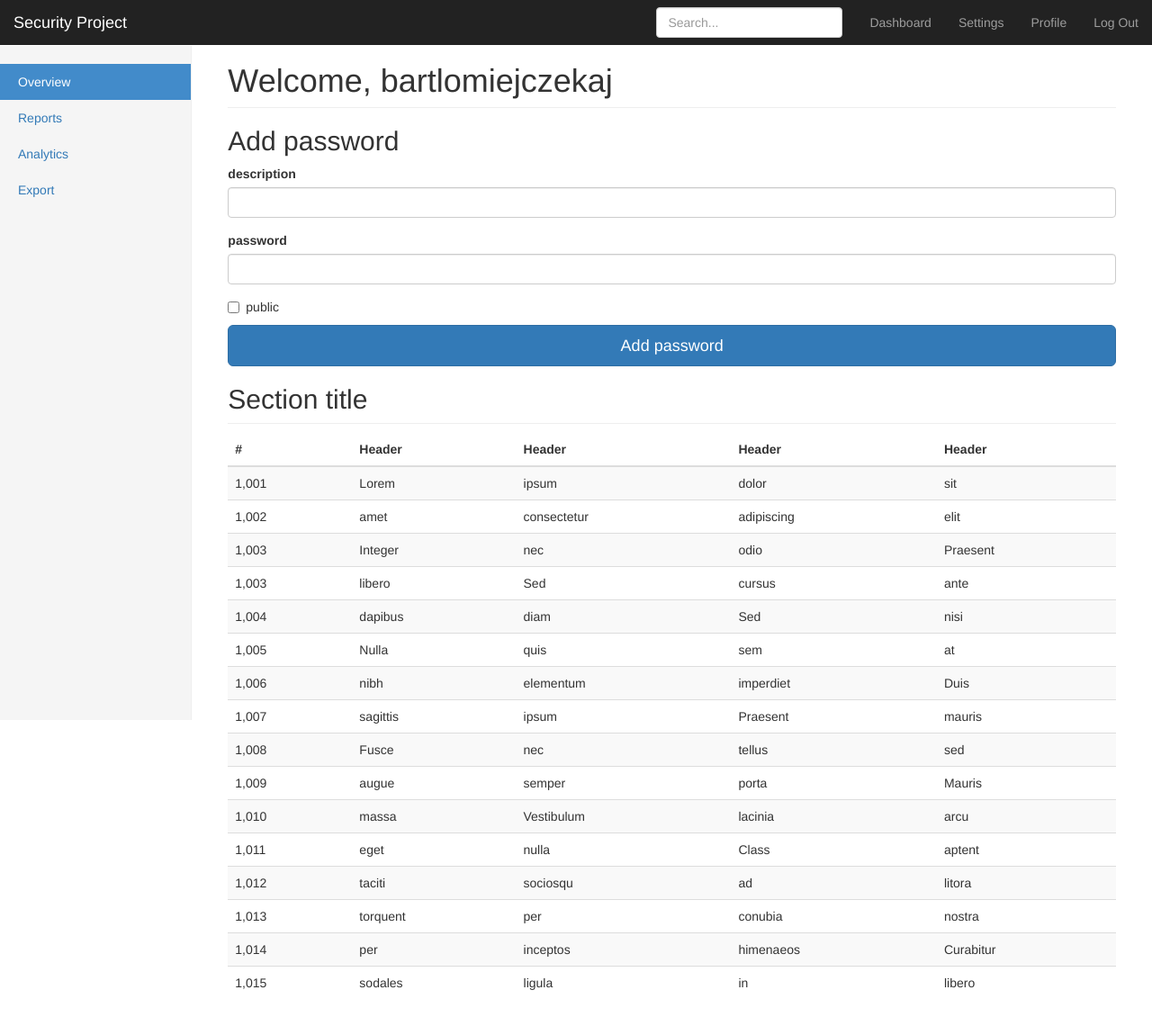
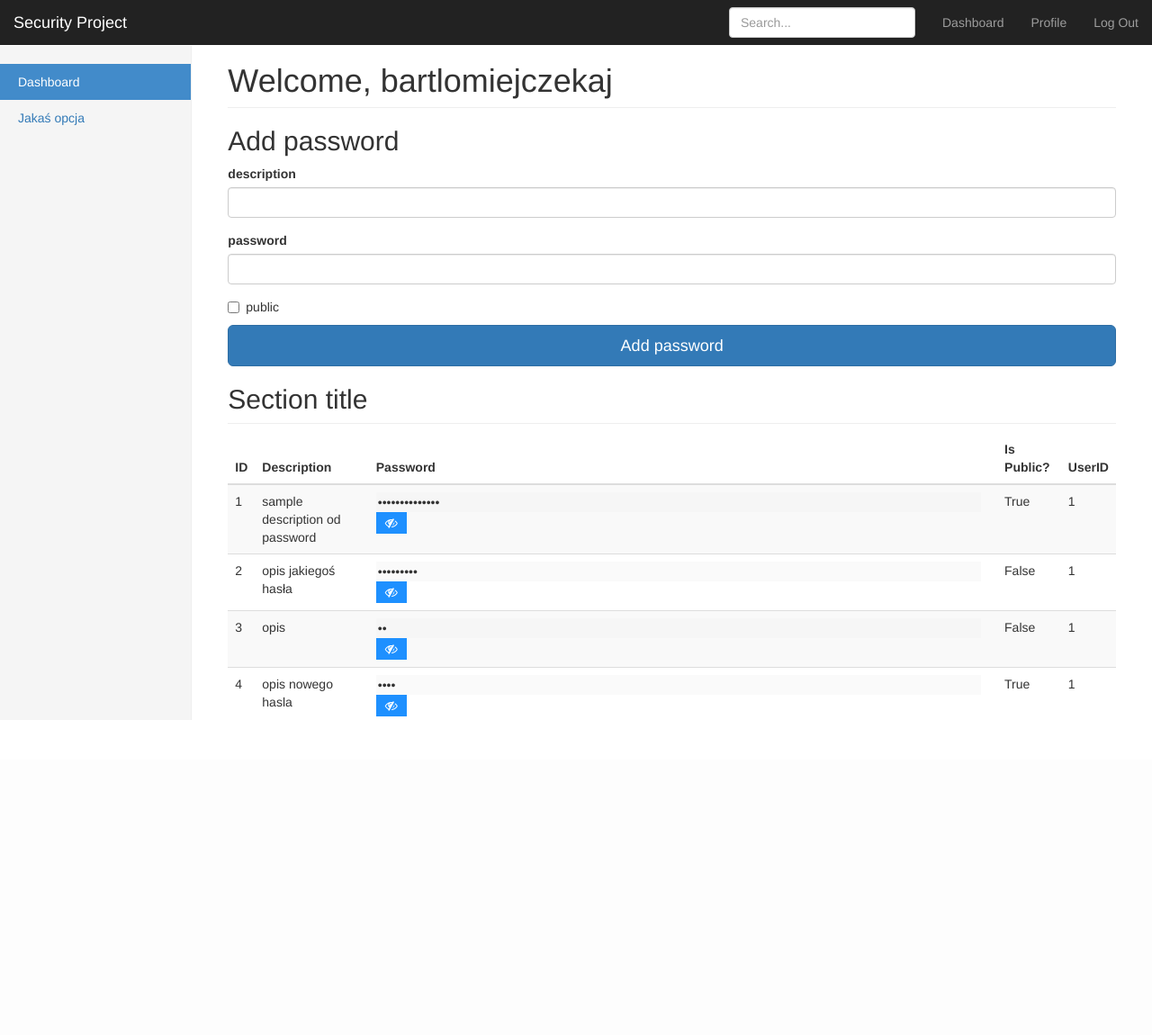
Before and after one commit to Barteq3012/Projekt-OD, a Flask app: page /dashboard in a window 1280 px wide. Shown: the whole page at 90% size. After the commit the page ends 800 px from the top, so only its background shows below. Run offline with Flask 2, Linux system fonts and the light colour scheme; a user stored in the database is signed in; data comes from the database, SQL or seed files in the repository; both versions use the stored data as it was after the commit; some libraries are stand-ins or nearby versions.

Commit message:
wyświetlanie danych

```diff
--- a/app.py
+++ b/app.py
@@ -1,4 +1,4 @@
-from flask import Flask, render_template, redirect, url_for
+from flask import Flask, render_template, redirect, url_for, flash
 from flask_bootstrap import Bootstrap
 from flask_wtf import FlaskForm
 from wtforms import StringField, PasswordField, BooleanField
@@ -7,6 +7,7 @@ from flask_sqlalchemy import SQLAlchemy
 #from werkzeug.security import generate_password_hash, check_password_hash
 from flask_login import LoginManager, UserMixin, login_user, login_required, logout_user, current_user
 from argon2 import PasswordHasher
+import flask
 
 app = Flask(__name__)
 app.config['SECRET_KEY'] = 'Thisissupposedtobesecret!'
@@ -75,6 +76,9 @@ def index():
 @app.route('/login', methods=['GET', 'POST'])
 def login():
     form = LoginForm()
+    if flask.request.method == "GET":
+        return render_template('login.html', form=form)
+
     user = User.query.filter_by(username=form.username.data).first()
     if form.validate_on_submit() and user:
         try:
@@ -82,27 +86,31 @@ def login():
                 login_user(user, remember=form.remember.data)  # create cookie
                 return redirect(url_for('dashboard'))
         except:
+            flash("Wrong username or password!")
             return redirect(url_for('login'))
 
-    return render_template('login.html', form=form, warning="")
+    flash("Wrong username or password!")
+    return redirect(url_for('login'))
 
 
 @app.route('/signup', methods=['GET', 'POST'])
 def signup():
     form = RegisterForm()
-
+    if flask.request.method == "GET":
+        return render_template('signup.html', form=form)
     if form.validate_on_submit():
-
-        #hashed_password = generate_password_hash(form.password.data, method='sha256')
         hashed_password = ph.hash(form.password.data)
         new_user = User(username=form.username.data,
                         email=form.email.data, password=hashed_password)
         db.session.add(new_user)
         db.session.commit()
 
-        return '<h1>New user has been created!</h1>'
+        flash("New user has been created!", "info")
+        return redirect(url_for('signup'))
 
-    return render_template('signup.html', form=form)
+    flash("Account creation failed!", "error")
+    return redirect(url_for('signup'))
+
 
 
 @app.route('/dashboard', methods=['GET', 'POST'])
@@ -120,7 +128,9 @@ def dashboard():
         info = "Success"
         return redirect(url_for('dashboard'))
 
-    return render_template('dashboard.html', form=form, name=current_user.username, info=info)
+    password_array = db.session.query(Password).all()
+
+    return render_template('dashboard.html', form=form, name=current_user.username, info=info, password_array=password_array)
 
 
 @app.route('/logout')
--- a/static/dashboard.css
+++ b/static/dashboard.css
@@ -100,3 +100,18 @@ body {
   display: inline-block;
   border-radius: 50%;
 }
+
+ /* Style buttons */
+.btn2 {
+  background-color: DodgerBlue; /* Blue background */
+  border: none; /* Remove borders */
+  color: white; /* White text */
+  padding: 2px 10px; /* Some padding */
+  font-size: 14px; /* Set a font size */
+  cursor: pointer; /* Mouse pointer on hover */
+}
+
+/* Darker background on mouse-over */
+.btn2:hover {
+  background-color: RoyalBlue;
+}
--- a/templates/dashboard.html
+++ b/templates/dashboard.html
@@ -8,6 +8,7 @@ Dashboard
 {% block styles %}
 {{super()}}
 <link rel="stylesheet" href="{{url_for('.static', filename='dashboard.css')}}">
+<link rel="stylesheet" href="https://cdnjs.cloudflare.com/ajax/libs/font-awesome/4.7.0/css/font-awesome.min.css">
 {% endblock %}
 
 {% block content %}
@@ -24,9 +25,8 @@ Dashboard
         </div>
         <div id="navbar" class="navbar-collapse collapse">
           <ul class="nav navbar-nav navbar-right">
-            <li><a href="#">Dashboard</a></li>
-            <li><a href="#">Settings</a></li>
-            <li><a href="#">Profile</a></li>
+            <li><a href="\">Dashboard</a></li>
+            <li><a href="\">Profile</a></li>
             <li><a href="{{ url_for('logout') }}">Log Out</a></li>
           </ul>
           <form class="navbar-form navbar-right">
@@ -40,10 +40,8 @@ Dashboard
       <div class="row">
         <div class="col-sm-3 col-md-2 sidebar">
           <ul class="nav nav-sidebar">
-            <li class="active"><a href="#">Overview <span class="sr-only">(current)</span></a></li>
-            <li><a href="#">Reports</a></li>
-            <li><a href="#">Analytics</a></li>
-            <li><a href="#">Export</a></li>
+            <li class="active"><a href="#">Dashboard<span class="sr-only">(current)</span></a></li>
+            <li><a href="#">Jakaś opcja</a></li>
           </ul>
 
         </div>
@@ -70,126 +68,42 @@ Dashboard
             <table class="table table-striped">
               <thead>
                 <tr>
-                  <th>#</th>
-                  <th>Header</th>
-                  <th>Header</th>
-                  <th>Header</th>
-                  <th>Header</th>
+                  <th>ID</th>
+                  <th>Description</th>
+                  <th>Password</th>
+                  <th>Is Public?</th>
+                  <th>UserID</th>
                 </tr>
               </thead>
               <tbody>
+                    <script>
+                      function changeType() {
+                        id = event.target.id
+                        if(id < 0){
+                          id = id * (-1)
+                        }
+                        if (document.getElementById(id).type === "password") {
+                          document.getElementById(id).type = "text";
+                          document.getElementById("-".concat(id)).className = "fa fa-eye";
+                        }
+                        else if (document.getElementById(id).type === "text") {
+                          document.getElementById(id).type = "password";
+                          document.getElementById("-".concat(id)).className = "fa fa-eye-slash";
+                        }
+                      }
+                    </script>
+                {% for item in password_array %}
                 <tr>
-                  <td>1,001</td>
-                  <td>Lorem</td>
-                  <td>ipsum</td>
-                  <td>dolor</td>
-                  <td>sit</td>
+                  <td>{{item.id}}</td>
+                  <td>{{item.description}}</td>
+                  <td>
+                  <input type="password" style="border: 0;" value={{item.password}} size=80 disabled id={{item.id}}>
+                  <button class="btn2" id={{item.id}} onClick="changeType()"><i class="fa fa-eye-slash" aria-hidden="true" id={{"-"+item.id|string}}></i></button>
+                  </td>
+                  <td>{{item.public}}</td>
+                  <td>{{item.userid}}</td>
                 </tr>
-                <tr>
-                  <td>1,002</td>
-                  <td>amet</td>
-                  <td>consectetur</td>
-                  <td>adipiscing</td>
-                  <td>elit</td>
-                </tr>
-                <tr>
-                  <td>1,003</td>
-                  <td>Integer</td>
-                  <td>nec</td>
-                  <td>odio</td>
-                  <td>Praesent</td>
-                </tr>
-                <tr>
-                  <td>1,003</td>
-                  <td>libero</td>
-                  <td>Sed</td>
-                  <td>cursus</td>
-                  <td>ante</td>
-                </tr>
-                <tr>
-                  <td>1,004</td>
-                  <td>dapibus</td>
-                  <td>diam</td>
-                  <td>Sed</td>
-                  <td>nisi</td>
-                </tr>
-                <tr>
-                  <td>1,005</td>
-                  <td>Nulla</td>
-                  <td>quis</td>
-                  <td>sem</td>
-                  <td>at</td>
-                </tr>
-                <tr>
-                  <td>1,006</td>
-                  <td>nibh</td>
-                  <td>elementum</td>
-                  <td>imperdiet</td>
-                  <td>Duis</td>
-                </tr>
-                <tr>
-                  <td>1,007</td>
-                  <td>sagittis</td>
-                  <td>ipsum</td>
-                  <td>Praesent</td>
-                  <td>mauris</td>
-                </tr>
-                <tr>
-                  <td>1,008</td>
-                  <td>Fusce</td>
-                  <td>nec</td>
-                  <td>tellus</td>
-                  <td>sed</td>
-                </tr>
-                <tr>
-                  <td>1,009</td>
-                  <td>augue</td>
-                  <td>semper</td>
-                  <td>porta</td>
-                  <td>Mauris</td>
-                </tr>
-                <tr>
-                  <td>1,010</td>
-                  <td>massa</td>
-                  <td>Vestibulum</td>
-                  <td>lacinia</td>
-                  <td>arcu</td>
-                </tr>
-                <tr>
-                  <td>1,011</td>
-                  <td>eget</td>
-                  <td>nulla</td>
-                  <td>Class</td>
-                  <td>aptent</td>
-                </tr>
-                <tr>
-                  <td>1,012</td>
-                  <td>taciti</td>
-                  <td>sociosqu</td>
-                  <td>ad</td>
-                  <td>litora</td>
-                </tr>
-                <tr>
-                  <td>1,013</td>
-                  <td>torquent</td>
-                  <td>per</td>
-                  <td>conubia</td>
-                  <td>nostra</td>
-                </tr>
-                <tr>
-                  <td>1,014</td>
-                  <td>per</td>
-                  <td>inceptos</td>
-                  <td>himenaeos</td>
-                  <td>Curabitur</td>
-                </tr>
-                <tr>
-                  <td>1,015</td>
-                  <td>sodales</td>
-                  <td>ligula</td>
-                  <td>in</td>
-                  <td>libero</td>
-                </tr>
+                {% endfor %}
               </tbody>
             </table>
           </div>
```
Also changed, not shown: templates/login.html (+7 -3 lines), templates/signup.html (+12 -0 lines), database.db.
